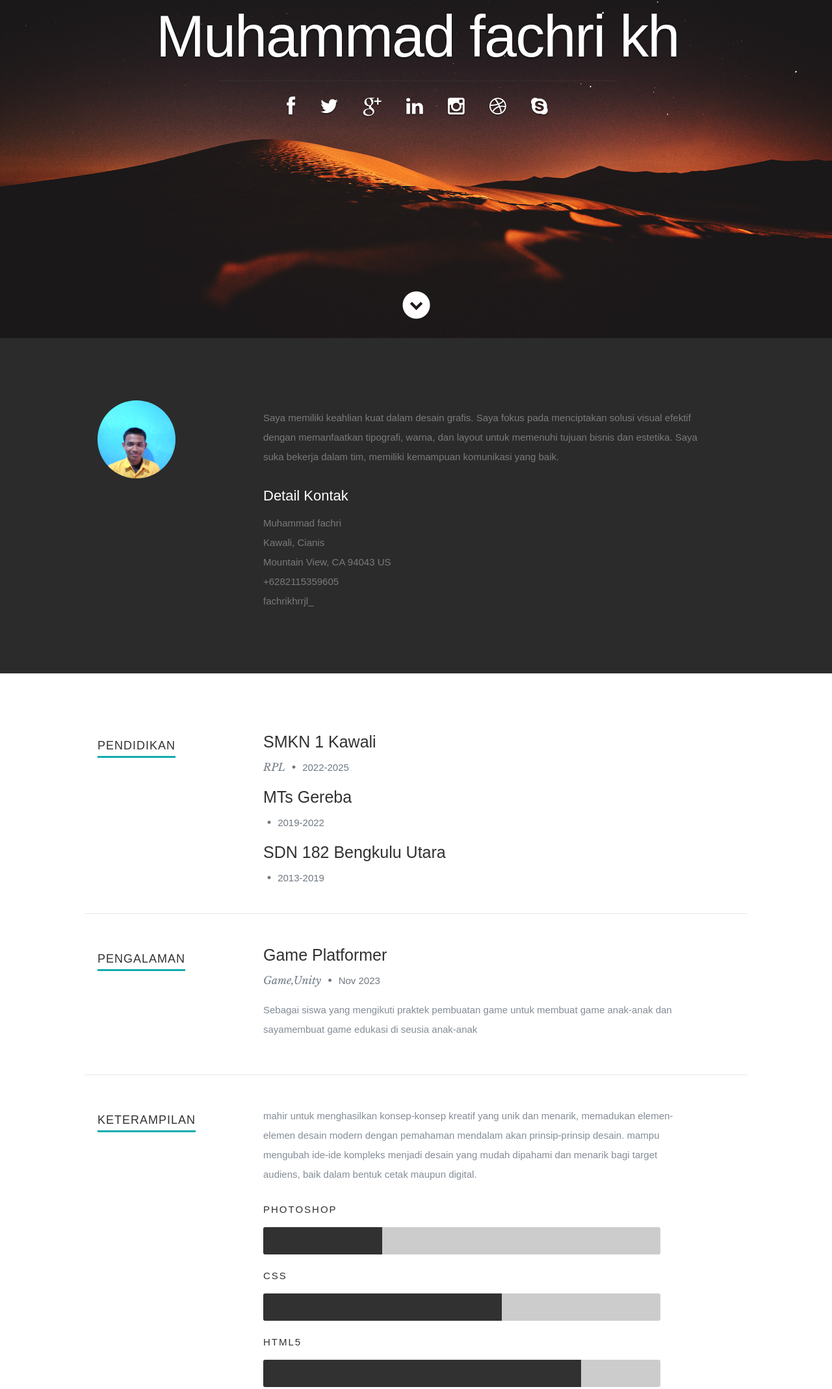
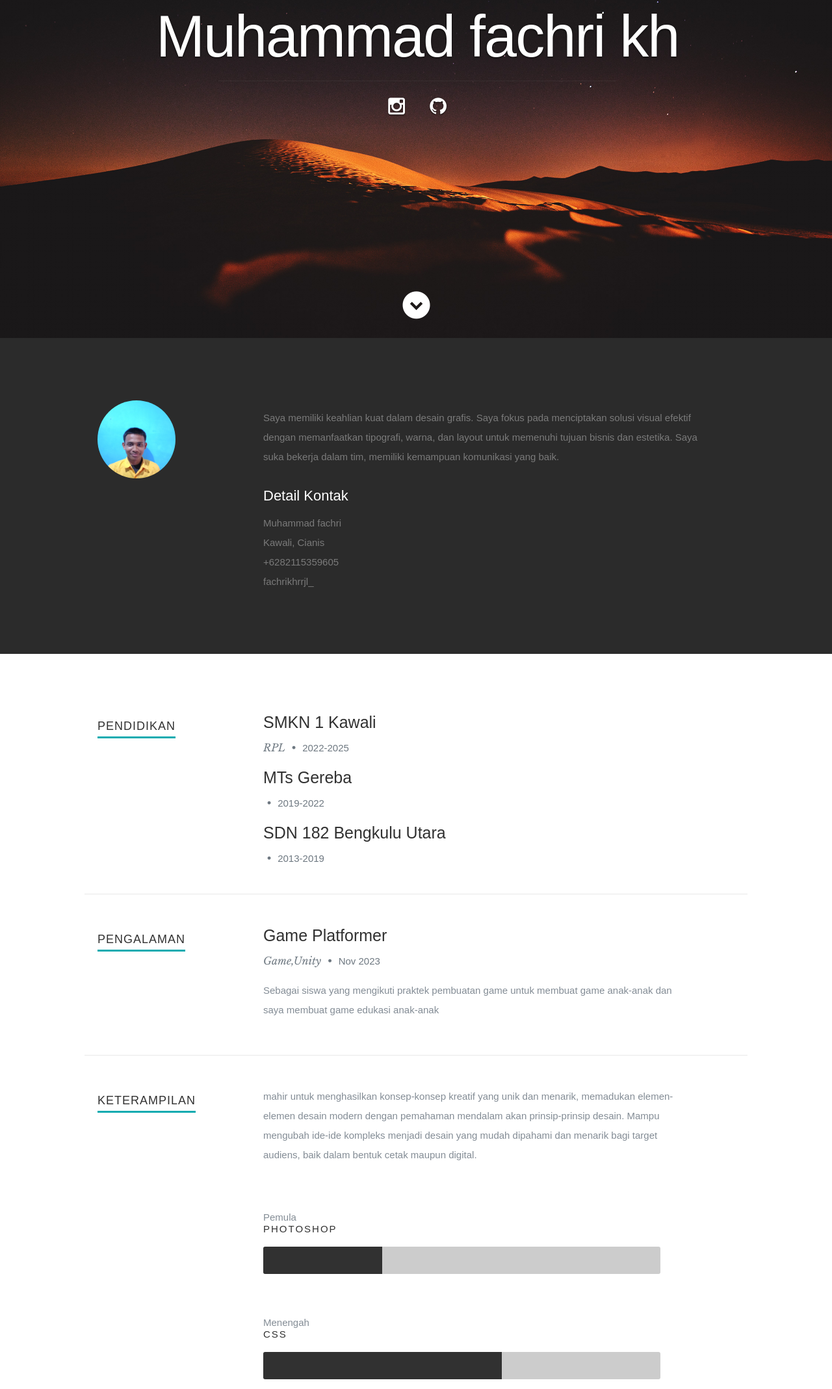
Before and after one commit to fachri505/portofolio-mf, a plain HTML site: page index.html in a window 1280 px wide. Shown: the part 280-2417 px from the top of the page at 65% size. Drawn offline with nearby package versions, Linux system fonts and the light colour scheme; files whose address does not match are found by name; a web font is replaced by a local one.

Commit message:
Update index.html

```diff
--- a/index.html
+++ b/index.html
@@ -57,13 +57,8 @@
             <h1 class="responsive-headline">Muhammad fachri kh</h1>
             <hr />
             <ul class="social">
-               <li><a href="#"><i class="fa fa-facebook"></i></a></li>
-               <li><a href="#"><i class="fa fa-twitter"></i></a></li>
-               <li><a href="#"><i class="fa fa-google-plus"></i></a></li>
-               <li><a href="#"><i class="fa fa-linkedin"></i></a></li>
-               <li><a href="#"><i class="fa fa-instagram"></i></a></li>
-               <li><a href="#"><i class="fa fa-dribbble"></i></a></li>
-               <li><a href="#"><i class="fa fa-skype"></i></a></li>
+               <li><a href="www.instagram.com/fachrikhrrjl_/"><i class="fa fa-instagram"></i></a></li>
+               <li><a href="https://github.com/fachri505"><i class="fa fa-github"></i></a></li>
             </ul>
          </div>
       </div>
@@ -105,8 +100,7 @@
                   <p class="address">
 						   <span>Muhammad fachri</span><br>
 						   <span>Kawali, Cianis<br>
-						         Mountain View, CA 94043 US
-                     </span><br>
+                     </span>
 						   <span>+6282115359605</span><br>
                      <span>fachrikhrrjl_
                      </span>
@@ -180,7 +174,7 @@
 
                   <p>
                      Sebagai siswa yang mengikuti praktek pembuatan game untuk membuat game
-                     anak-anak dan sayamembuat game edukasi di seusia anak-anak
+                     anak-anak dan saya membuat game edukasi anak-anak
                   </p>
 
                </div>
@@ -209,15 +203,18 @@
             <p>mahir untuk menghasilkan konsep-konsep kreatif yang unik dan menarik, memadukan
                elemen-elemen desain modern dengan pemahaman mendalam akan prinsip-prinsip
                desain.
-               mampu mengubah ide-ide kompleks menjadi desain yang mudah dipahami dan
+               Mampu mengubah ide-ide kompleks menjadi desain yang mudah dipahami dan
                menarik bagi target audiens, baik dalam bentuk cetak maupun digital.
             </p>
 
 				<div class="bars">
 
 				   <ul class="skills">
+                  <p>Pemula
 					   <li><span class="bar-expand photoshop"></span><em>Photoshop</em></li>
+                  <p>Menengah
 						<li><span class="bar-expand css"></span><em>CSS</em></li>
+                  <p>Menengah
 						<li><span class="bar-expand html5"></span><em>HTML5</em></li>
 					</ul>
 
@@ -235,7 +232,7 @@
 
             <div class="two columns header-col">
 
-               <h1><span>Get In Touch.</span></h1>
+               <h1><span>Berhubungan.</span></h1>
 
             </div>
 
@@ -278,8 +275,9 @@
          <div class="twelve columns">
 
             <ul class="social-links">
-               <li><a href="#"><i class="fa fa-google-plus"></i></a></li>
                <li><a href="https://www.instagram.com/fachrikhrrjl_/"><i class="fa fa-instagram"></i></a></li>
+               <li><a href="https://github.com/fachri505"><i class="fa fa-github"></i></a></li>
+
             </ul>
 
          </div>
```
